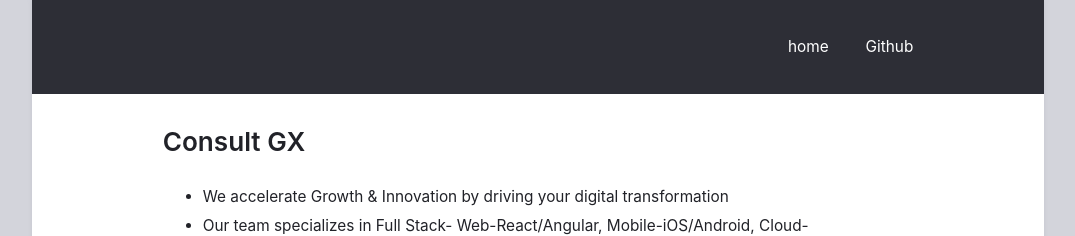
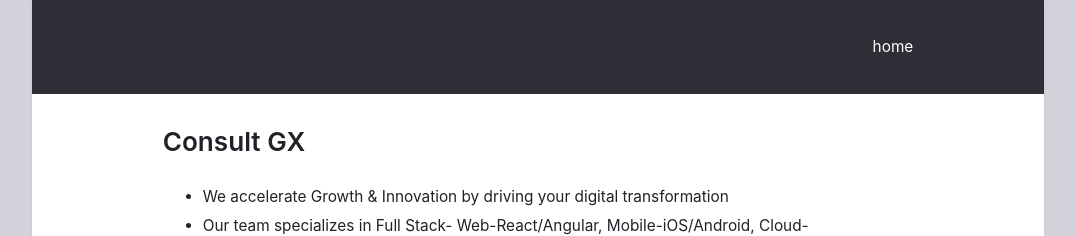
Before and after one commit to consultgx/consultgx.github.io, a Jekyll site: the page built from index.html, in a window 1280 px wide. Shown: the top 236 px of the page, without its empty margins (102-1177 px from the left). Built offline with Jekyll 4.4.1, drawn with Linux system fonts in a browser that asks for light colours; some web fonts are replaced.

Commit message:
Update _config.yml

```diff
--- a/_config.yml
+++ b/_config.yml
@@ -19,14 +19,14 @@
 
 navigation:                # accepts {file, title, url, icon, sidebaricon}
   - {file: "index.html",title: "home", sidebaricon: "home"}
-  - {url: "https://github.com/consultg", title: "Github", sidebaricon: "github"}
+#  - {url: "https://github.com/consultg", title: "Github", sidebaricon: "github"}
 #   - {file: "README.md"}
 
 external:                  # shows a footer with social links - for available icons see fontawesome.com/icons
   - {icon: envelope, url: "mailto:consultgx@gmail.com"}
-  - {icon: github, url: "https://github.com/consultgx"}
+#  - {icon: github, url: "https://github.com/consultgx"}
 #   - {title: Twitter, icon: twitter , url: "https://github.com/consultgx""}
-  - {icon: linkedin, url: "https://github.com/consultgx"}
+ # - {icon: linkedin, url: "https://github.com/consultgx"}
 
 comments:
 #  disqus_shortname: ""    # see https://disqus.com/
```
